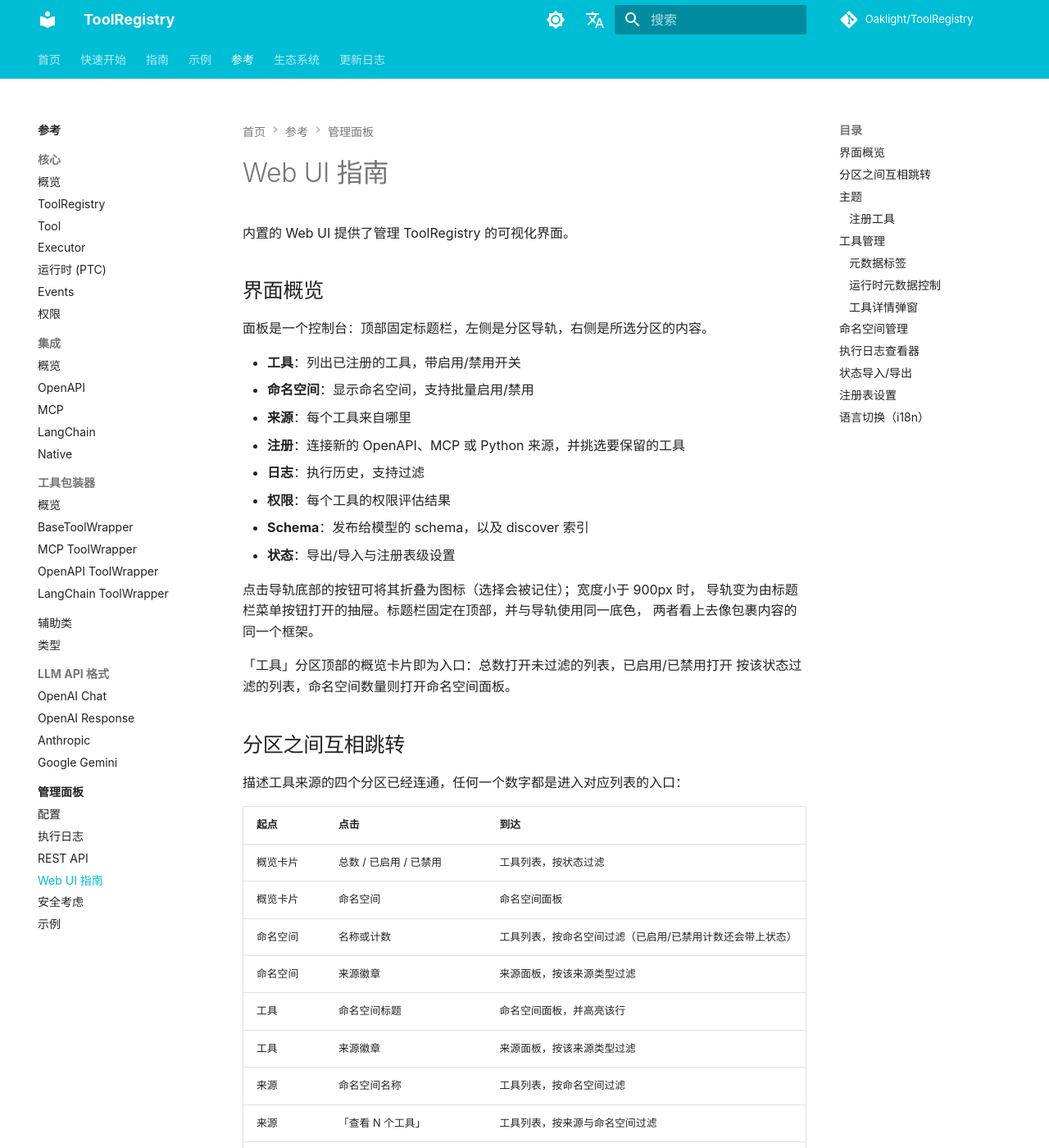
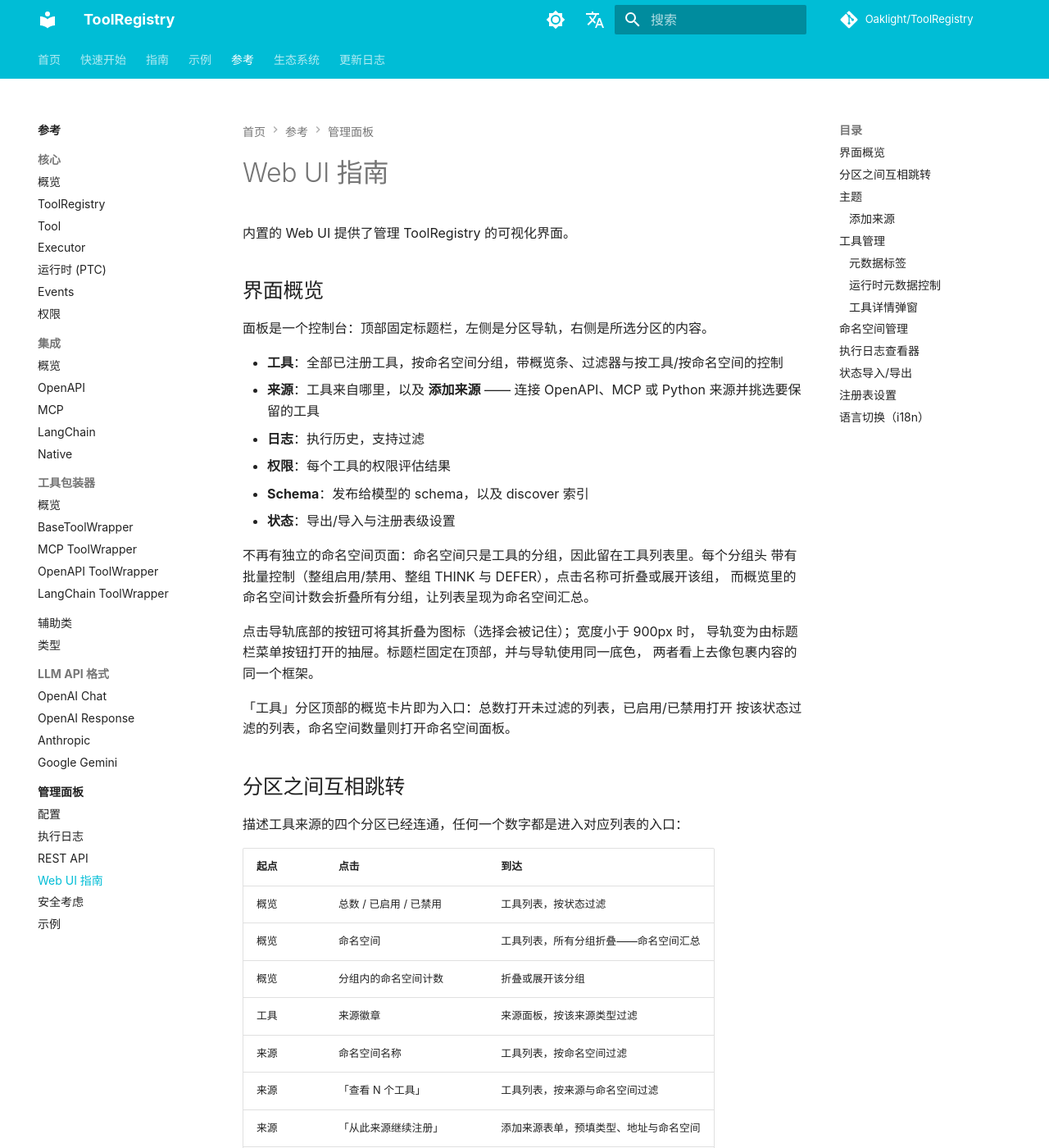
Before and after one commit to Oaklight/ToolRegistry, an MkDocs documentation site: the page built from docs/admin/web-ui.md, in a window 1280 px wide and 1400 px high. Shown: the whole window at 82% size. Built offline with MkDocs 1.6.1 and Material for MkDocs 9.7.7, drawn with Linux system fonts in a browser that asks for light colours; some web fonts are replaced; comment, search, counter and statistics services are not loaded; some of the changed text lies outside the part shown.

Commit message:
docs(admin): 收敛为四个分区，命名空间并入工具列表

```diff
--- a/docs/admin/web-ui.md
+++ b/docs/admin/web-ui.md
@@ -6,14 +6,16 @@
 
 面板是一个控制台：顶部固定标题栏，左侧是分区导轨，右侧是所选分区的内容。
 
-- **工具**：列出已注册的工具，带启用/禁用开关
-- **命名空间**：显示命名空间，支持批量启用/禁用
-- **来源**：每个工具来自哪里
-- **注册**：连接新的 OpenAPI、MCP 或 Python 来源，并挑选要保留的工具
+- **工具**：全部已注册工具，按命名空间分组，带概览条、过滤器与按工具/按命名空间的控制
+- **来源**：工具来自哪里，以及 **添加来源** —— 连接 OpenAPI、MCP 或 Python 来源并挑选要保留的工具
 - **日志**：执行历史，支持过滤
 - **权限**：每个工具的权限评估结果
 - **Schema**：发布给模型的 schema，以及 discover 索引
 - **状态**：导出/导入与注册表级设置
+
+不再有独立的命名空间页面：命名空间只是工具的分组，因此留在工具列表里。每个分组头
+带有批量控制（整组启用/禁用、整组 THINK 与 DEFER），点击名称可折叠或展开该组，
+而概览里的命名空间计数会折叠所有分组，让列表呈现为命名空间汇总。
 
 点击导轨底部的按钮可将其折叠为图标（选择会被记住）；宽度小于 900px 时，
 导轨变为由标题栏菜单按钮打开的抽屉。标题栏固定在顶部，并与导轨使用同一底色，
@@ -28,17 +30,15 @@
 
 | 起点 | 点击 | 到达 |
 |---|---|---|
-| 概览卡片 | 总数 / 已启用 / 已禁用 | 工具列表，按状态过滤 |
-| 概览卡片 | 命名空间 | 命名空间面板 |
-| 命名空间 | 名称或计数 | 工具列表，按命名空间过滤（已启用/已禁用计数还会带上状态） |
-| 命名空间 | 来源徽章 | 来源面板，按该来源类型过滤 |
-| 工具 | 命名空间标题 | 命名空间面板，并高亮该行 |
+| 概览 | 总数 / 已启用 / 已禁用 | 工具列表，按状态过滤 |
+| 概览 | 命名空间 | 工具列表，所有分组折叠——命名空间汇总 |
+| 概览 | 分组内的命名空间计数 | 折叠或展开该分组 |
 | 工具 | 来源徽章 | 来源面板，按该来源类型过滤 |
 | 来源 | 命名空间名称 | 工具列表，按命名空间过滤 |
 | 来源 | 「查看 N 个工具」 | 工具列表，按来源与命名空间过滤 |
-| 来源 | 「从此来源继续注册」 | 注册面板，预填类型、地址与命名空间 |
-| 注册 | 已注册的工具名 | 该工具的详情弹窗 |
-| 注册 | 注册后的「查看已注册工具」 | 工具列表，按刚使用的命名空间过滤 |
+| 来源 | 「从此来源继续注册」 | 添加来源表单，预填类型、地址与命名空间 |
+| 添加来源 | 预览中的工具名 | 该工具的详情弹窗 |
+| 添加来源 | 注册后的「查看已注册工具」 | 工具列表，按刚使用的命名空间过滤 |
 
 ## 主题
 
@@ -55,9 +55,9 @@
 新增配色需要：一个结构区块、每个模式一个区块、在 `js/core/theme.js` 的 `SCHEMES`
 中加入名称、在标题栏下拉中加入选项，并在两份字典中加入标签。契约测试会自动覆盖它。
 
-### 注册工具
+### 添加来源
 
-「注册」分区连接来源，并在**注册任何工具之前**列出它可以提供的工具：
+「来源」分区中的 **添加来源** 连接来源，并在**注册任何工具之前**列出它可以提供的工具：
 
 1. 选择类型 —— **OpenAPI**（规范地址或路径）、**MCP**（服务器地址，或 stdio 命令）
    或 **Python**（模块，可选地限定到某个类或函数）。
```
Also changed, not shown: docs/changelog.md (+1 -0 lines).
